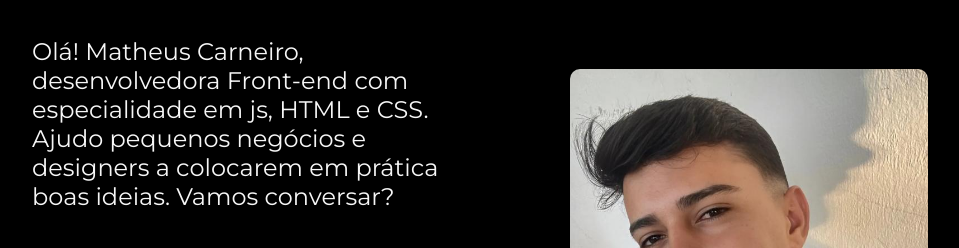
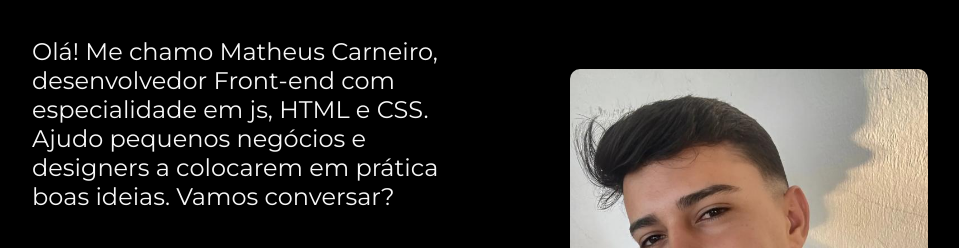
Before and after one commit to Matheus-Crn/Portif-lio-, a plain HTML site: page index.html in a window 1280 px wide. Shown: the part 347-595 px from the top of the page, without its empty margins (160-1119 px from the left). Drawn offline with nearby package versions, Linux system fonts and the light colour scheme.

Commit message:
Alteração no main
Alteração na 24  linha, especificamente na apresentação!

```diff
--- a/index.html
+++ b/index.html
@@ -21,7 +21,7 @@
             <h1 class="apresentacao__conteudo__titulo">Eleve seu negócio digital a outro nível<strong
             class="titulo-destaque">com um Front-end de qualidade!
             </strong></h1>
-            <p class="apresentacao__conteudo__texto">Olá! Matheus Carneiro, desenvolvedora
+            <p class="apresentacao__conteudo__texto">Olá! Me chamo Matheus Carneiro, desenvolvedor
             Front-end com especialidade em js, HTML e
             CSS. Ajudo pequenos negócios e designers a
             colocarem em prática boas ideias. Vamos
```
